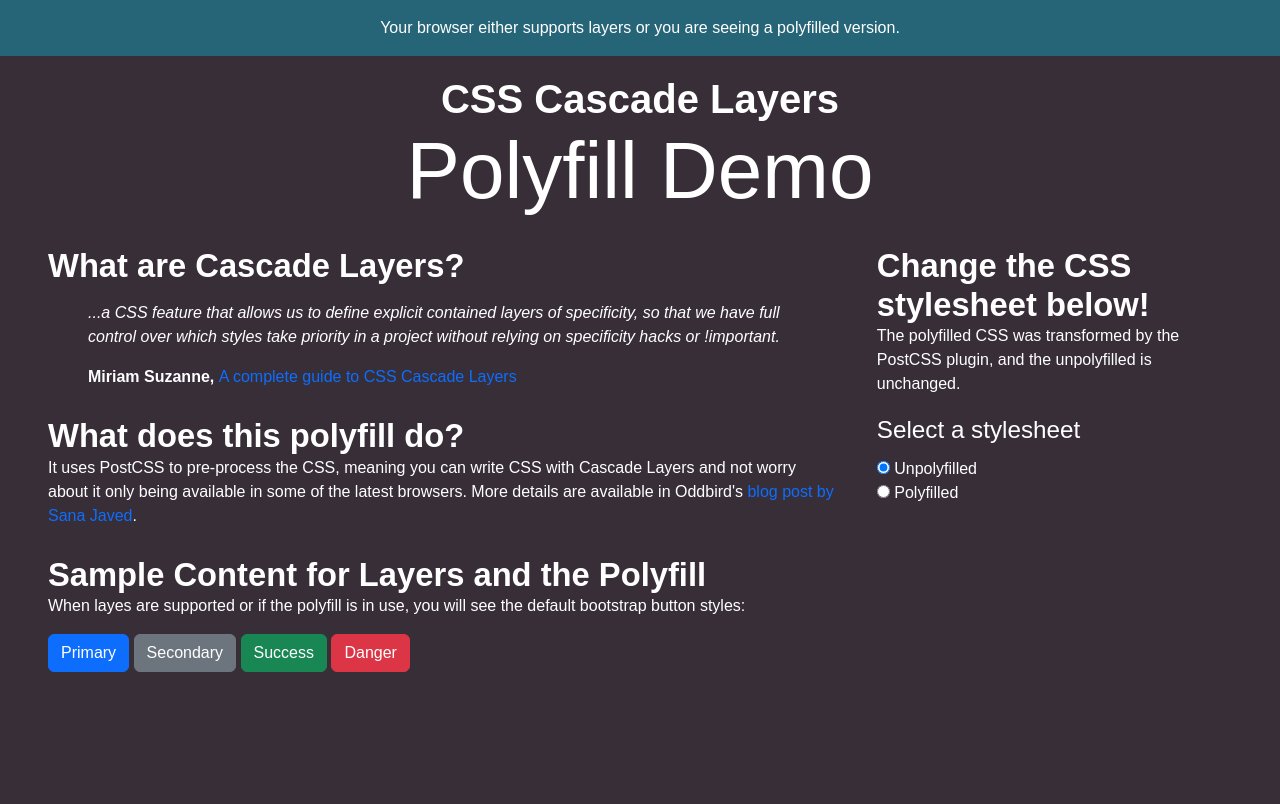
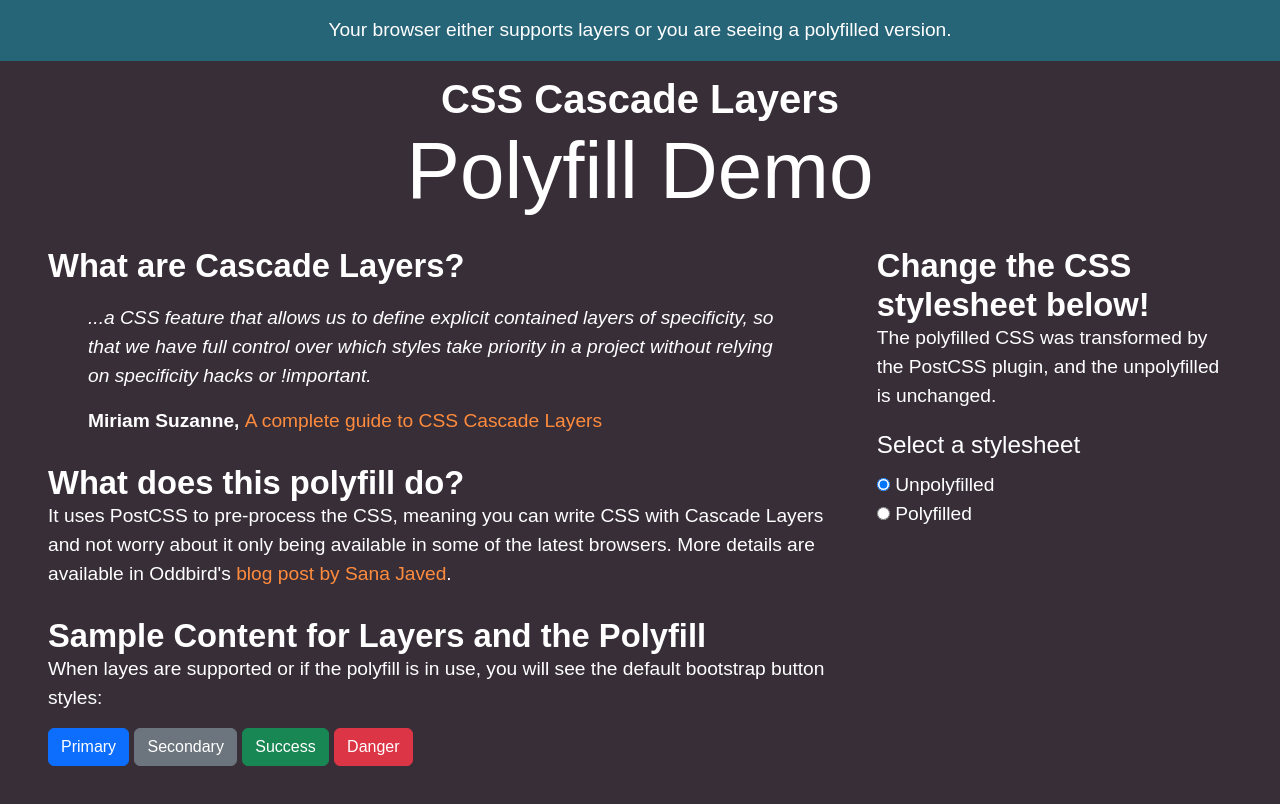
Before and after one commit to oddbird/cascade-layers-polyfill-demo, a website built with webpack: page src/index.html in a window 1280 px wide. Built offline with nearby package versions, Linux system fonts and the light colour scheme; a web font is replaced by a local one.

Commit message:
udpate styles

```diff
--- a/src/index.css
+++ b/src/index.css
@@ -9,10 +9,11 @@
     --bg: hsl(300deg 10% 20%);
     --banner-bg: var(--brand-primary);
     --fg: white;
-    --type: 'ltc-kennerley', 'quiche-text', sans-serif;
+    --type: 'ltc-kennerley', sans-serif;
     --h1-family: 'ltc-kennerley', sans-serif;
     --h1-family-accent: 'gastromond', sans-serif;
     --h1-size: 2.5rem;
+    --link: var(--brand-secondary);
   }
 
   body:before {
@@ -27,6 +28,10 @@
   h1 span {
     font-size: 5rem;
     font-weight: normal;
+  }
+
+  a {
+    color: var(--link);
   }
 }
 
@@ -47,6 +52,7 @@ body {
   background: var(--bg);
   color: var(--fg);
   font-family: var(--type);
+  font-size: calc(1em + 0.25vw);
   line-height: 1.5;
   margin: 0;
   padding: var(--spacer);
```
